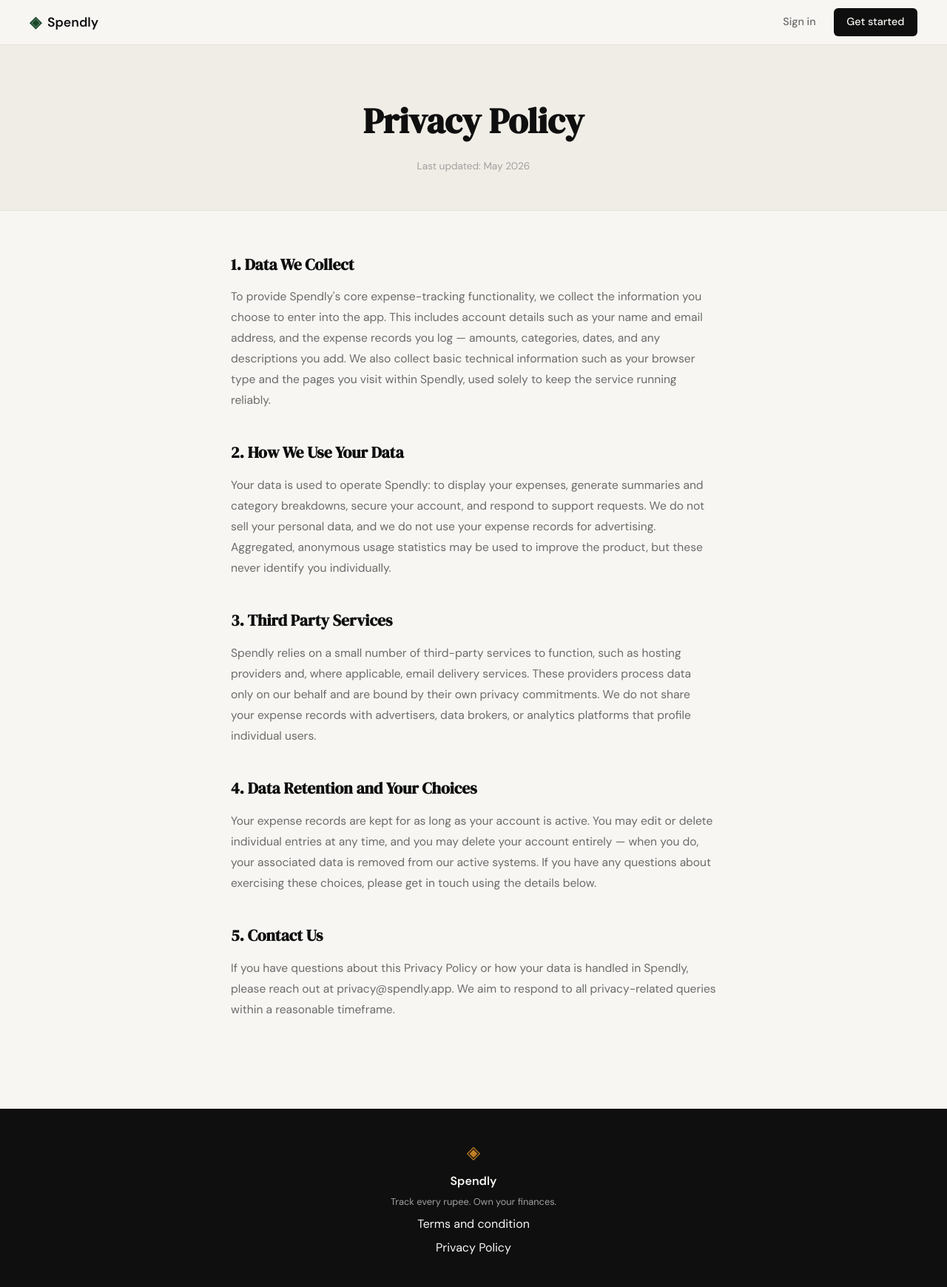
After one commit to umerrkhan/Spendly, a Flask app: page /privacy in a window 1280 px wide. The commit adds this page. Shown: the whole page at 74% size. Run offline with Flask 3, Linux system fonts and the light colour scheme.

Commit message:
Changes to T&C and Privacy page

```diff
--- a/app.py
+++ b/app.py
@@ -25,6 +25,11 @@ def login():
 @app.route("/terms")
 def terms():
     return render_template("terms.html")
+
+
+@app.route("/privacy")
+def privacy():
+    return render_template("privacy.html")
 
 
 # ------------------------------------------------------------------ #
--- a/templates/base.html
+++ b/templates/base.html
@@ -35,7 +35,7 @@
             <span class="footer-name">Spendly</span>
             <p class="footer-copy">Track every rupee. Own your finances.</p>
             <a href="{{ url_for('terms') }}">Terms and condition</a>
-            <a href="#">Privacy Policy</a>
+            <a href="{{ url_for('privacy') }}">Privacy Policy</a>
         </div>
     </footer>
 
--- /dev/null
+++ b/templates/privacy.html
@@ -0,0 +1,43 @@
+{% extends "base.html" %}
+
+{% block title %}Privacy Policy — Spendly{% endblock %}
+
+{% block content %}
+
+<div class="terms-header">
+    <div class="terms-header-inner">
+        <h1 class="terms-title">Privacy Policy</h1>
+        <p class="terms-meta">Last updated: May 2026</p>
+    </div>
+</div>
+
+<div class="terms-body">
+
+    <div class="terms-section">
+        <h2>1. Data We Collect</h2>
+        <p>To provide Spendly's core expense-tracking functionality, we collect the information you choose to enter into the app. This includes account details such as your name and email address, and the expense records you log — amounts, categories, dates, and any descriptions you add. We also collect basic technical information such as your browser type and the pages you visit within Spendly, used solely to keep the service running reliably.</p>
+    </div>
+
+    <div class="terms-section">
+        <h2>2. How We Use Your Data</h2>
+        <p>Your data is used to operate Spendly: to display your expenses, generate summaries and category breakdowns, secure your account, and respond to support requests. We do not sell your personal data, and we do not use your expense records for advertising. Aggregated, anonymous usage statistics may be used to improve the product, but these never identify you individually.</p>
+    </div>
+
+    <div class="terms-section">
+        <h2>3. Third Party Services</h2>
+        <p>Spendly relies on a small number of third-party services to function, such as hosting providers and, where applicable, email delivery services. These providers process data only on our behalf and are bound by their own privacy commitments. We do not share your expense records with advertisers, data brokers, or analytics platforms that profile individual users.</p>
+    </div>
+
+    <div class="terms-section">
+        <h2>4. Data Retention and Your Choices</h2>
+        <p>Your expense records are kept for as long as your account is active. You may edit or delete individual entries at any time, and you may delete your account entirely — when you do, your associated data is removed from our active systems. If you have any questions about exercising these choices, please get in touch using the details below.</p>
+    </div>
+
+    <div class="terms-section">
+        <h2>5. Contact Us</h2>
+        <p>If you have questions about this Privacy Policy or how your data is handled in Spendly, please reach out at <a href="mailto:privacy@spendly.app">privacy@spendly.app</a>. We aim to respond to all privacy-related queries within a reasonable timeframe.</p>
+    </div>
+
+</div>
+
+{% endblock %}
```
